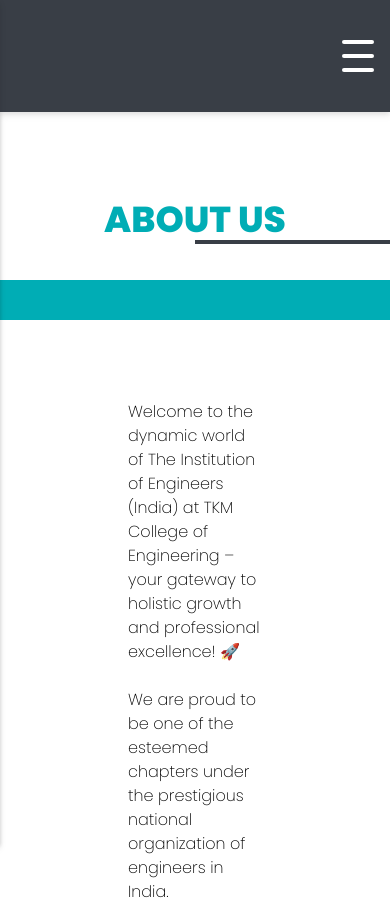
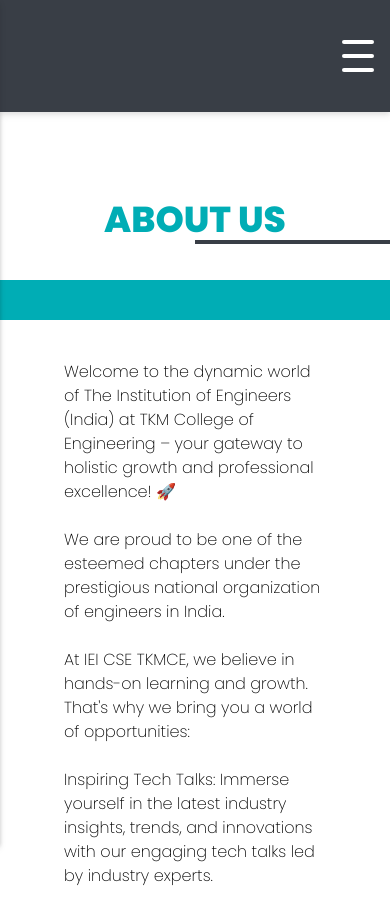
Before and after one commit to agastus047/iei-cse-tkmce, a Next.js app: page /About in a window 390 px wide. Shown: the top 900 px of the page. Built offline with nearby package versions, Linux system fonts and the light colour scheme.

Commit message:
responsive done

```diff
--- a/src/pages/About.js
+++ b/src/pages/About.js
@@ -9,7 +9,7 @@
         </div>
         <hr style={{top: '20px',border: 'none',height: '4px',background: '#393E46',marginBottom:'10px',width:'50%',float:'right'}}></hr>
         <span style={{ backgroundColor: '#00ADB5', height: '40px', width: '100%', display: 'block' }} className='mt-10'></span>
-        <div className='mt-10 pl-32 pr-32 pb-10 pt-10'>
+        <div className='mt-10 sm:ml-32 sm:pr-32 sm:pb-10 sm:pt-10 pr-16 ml-16 mb-10'>
             <p className='font-Poppins font-normal'>Welcome to the dynamic world of The Institution of Engineers (India) at TKM College of Engineering – your gateway to holistic growth and professional excellence! 🚀<br/><br/> We are proud to be one of the esteemed chapters under the prestigious national organization of engineers in India.<br/><br/> At IEI CSE TKMCE, we believe in hands-on learning and growth. That's why we bring you a world of opportunities:<br/><br/> Inspiring Tech Talks: Immerse yourself in the latest industry insights, trends, and innovations with our engaging tech talks led by industry experts.<br/><br/> Practical Workshops: Get your hands dirty and enhance your technical skills through hands-on workshops designed to make you industry-ready.<br/><br/> Thrilling Competitions: Compete, innovate, and stand out! Our competitions are your chance to shine and showcase your talents on a larger stage.<br/><br/> A Stellar Team: Our exceptional executive committee and dedicated student members are here to support your journey and foster your ambitions.<br/><br/> Join us at IEI CSE TKMCE, where we don't just imagine the future – we engineer it. Unlock your full potential, broaden your horizons, and embark on an exciting journey towards becoming a true trailblazer in the world of engineering. Your future starts here</p>
         </div>
     </div>
```
